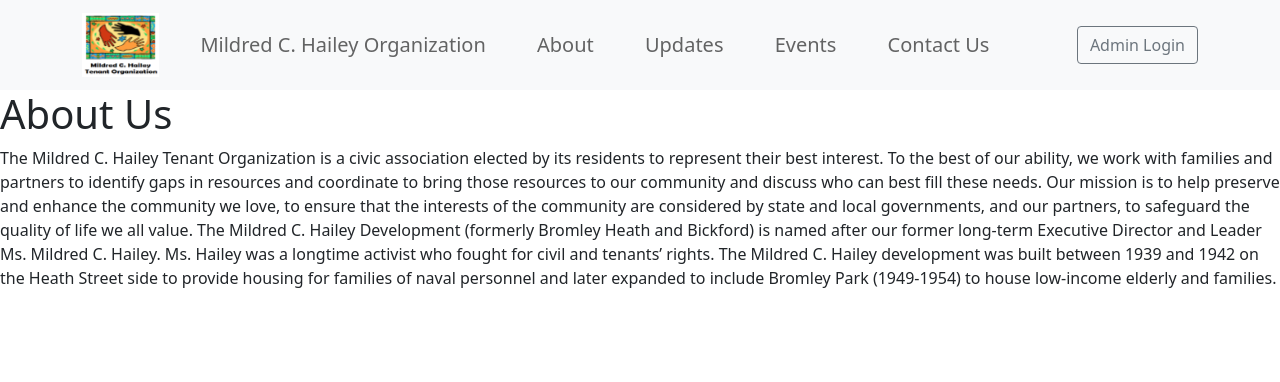
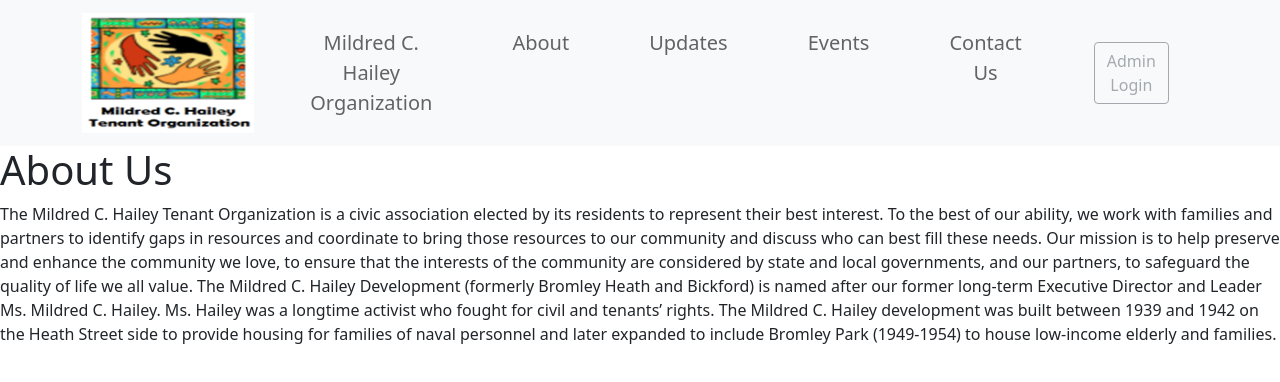
Before and after one commit to ang-li7/Mildred-Hailey-Website, a React (Create React App) app in the folder client/: page /about in a window 1280 px wide. Shown: the top 382 px of the page. Built offline with nearby package versions, Linux system fonts and the light colour scheme; no server answers.

Commit message:
Added type checking and size checking for file inputs

```diff
--- a/client/src/components/modules/InputForm.js
+++ b/client/src/components/modules/InputForm.js
@@ -18,8 +18,18 @@
     setState(event.target.value);
   };
 
+  const checkImage = (file) => {
+    if (
+      file.size < 10000000 &&
+      (file.type === "image/jpeg" || file.type === "image/png")
+    ) {
+      setPhoto(file);
+    } else {
+      alert("Image must be a JPEG or PNG and must be less than 10MB in size");
+    }
+  };
+
   const postInfo = (event) => {
-    event.preventDefault();
     const data = new FormData();
     data.append("title", title);
     data.append("date", date);
@@ -30,7 +40,7 @@
     fetch(`/api/${type}`, {
       method: "POST",
       body: data,
-    });
+    }).then((resp) => {});
   };
 
   return (
@@ -56,11 +66,9 @@
               <Form.Label>Picture</Form.Label>
               <Form.Control
                 type="file"
-                onInput={(event) => setPhoto(event.target.files[0])}
+                onInput={(event) => checkImage(event.target.files[0])}
               />
-              <Button type="submit" onClick={postInfo}>
-                Submit
-              </Button>
+              <Button onClick={postInfo}>Submit</Button>
             </Form.Group>
           </Col>
           <Col>
--- a/client/src/components/modules/NavBar.css
+++ b/client/src/components/modules/NavBar.css
@@ -5,16 +5,16 @@
   padding: 0;
   flex-direction: row;
   justify-content: space-around;
-  flex-wrap: nowrap; /* assumes you only want one row */
+  text-align: center;
+  flex-wrap: wrap; /* assumes you only want one row */
 }
 
 .NavBar-logo {
-  height: 8vh;
-  width: 6vw;
+  height: 6em;
 }
 
 .NavBar-linkContainer {
-  margin-left: 0.25vw;
+  margin-left: 0.25em;
   font-size: 1.5vh;
   display: flex;
   justify-content: space-between;
@@ -27,7 +27,7 @@
   opacity: 0.6;
   text-decoration: none;
   text-align: center;
-  margin: 0 2vw;
+  margin: 0 2em;
   justify-content: center;
 }
 
--- a/client/src/components/modules/NavBar.js
+++ b/client/src/components/modules/NavBar.js
@@ -2,15 +2,15 @@
 import "./NavBar.css";
 import { Link } from "@reach/router";
 import { UserContext } from "../../UserContext";
-import { Navbar, Nav, Button, Container } from "react-bootstrap";
+import { Navbar, Nav, Button, Container, Offcanvas } from "react-bootstrap";
 import logo from "../../logo.png";
 
 const NavBar = () => {
   const { email, verified, handleLogin, handleLogout } =
     useContext(UserContext);
   return (
-    <Navbar className="fs-5 NavBar-container " bg="light" sticky="top">
-      <Container>
+    <Navbar className="fs-5 " bg="light" sticky="top" expand="xl">
+      <Container className="NavBar-container">
         <Navbar.Brand href="/">
           <img src={logo} className="NavBar-logo" alt="logo" />
         </Navbar.Brand>
@@ -40,11 +40,19 @@
         </Nav>
 
         {verified ? (
-          <Button variant="outline-secondary" onClick={handleLogout}>
+          <Button
+            className="NavBar-link"
+            variant="outline-secondary"
+            onClick={handleLogout}
+          >
             Logout
           </Button>
         ) : (
-          <Button variant="outline-secondary" onClick={handleLogin}>
+          <Button
+            className="NavBar-link"
+            variant="outline-secondary"
+            onClick={handleLogin}
+          >
             Admin Login
           </Button>
         )}
--- a/client/src/components/pages/Home.js
+++ b/client/src/components/pages/Home.js
@@ -1,11 +1,19 @@
 import React from "react";
 import Preview from "../modules/Preview";
+import { Row, Col, Container } from "react-bootstrap";
+import home from "../../mildred-hailey.jpg";
 const Home = () => {
   return (
-    <div className="App-previewContainer">
-      <Preview type="Events" />
-      <Preview type="Updates" />
-    </div>
+    <Container fluid>
+      <Row>
+        <Col>
+          <Preview type="Events" />
+        </Col>
+        <Col>
+          <Preview type="Updates" />
+        </Col>
+      </Row>
+    </Container>
   );
 };
 
```
Also changed, not shown: client/src/components/App.css (+9 -0 lines), 2 other files (tests, documents, lock files or other folders).
